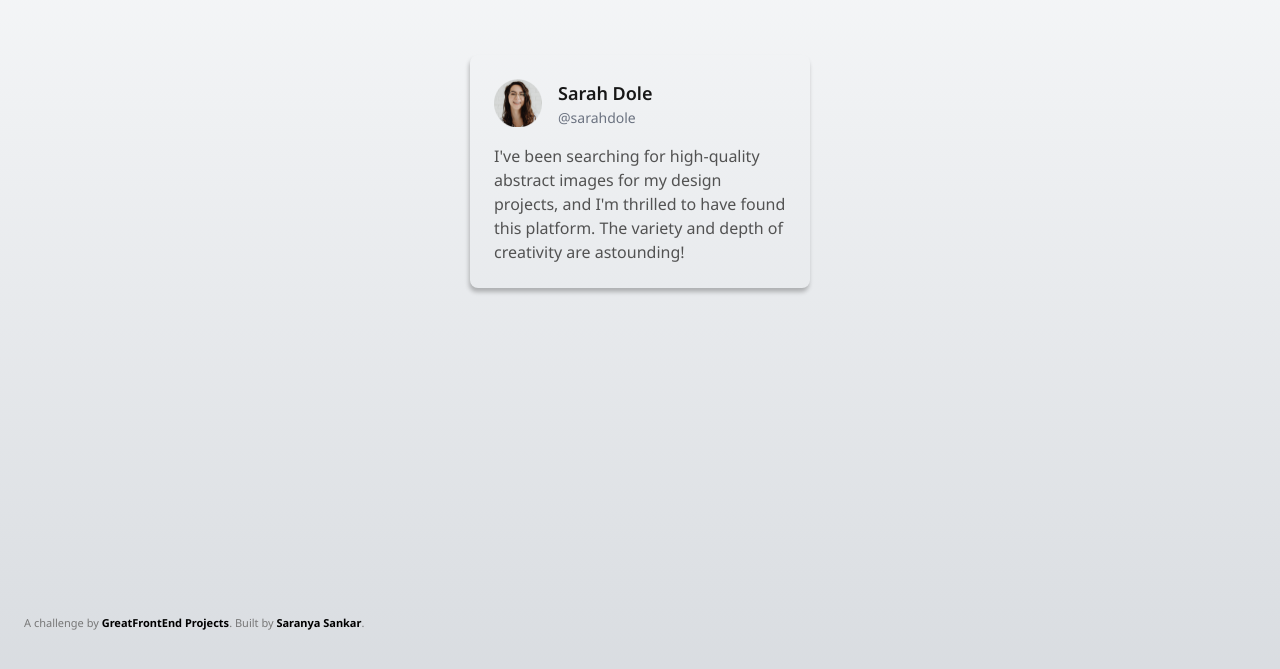
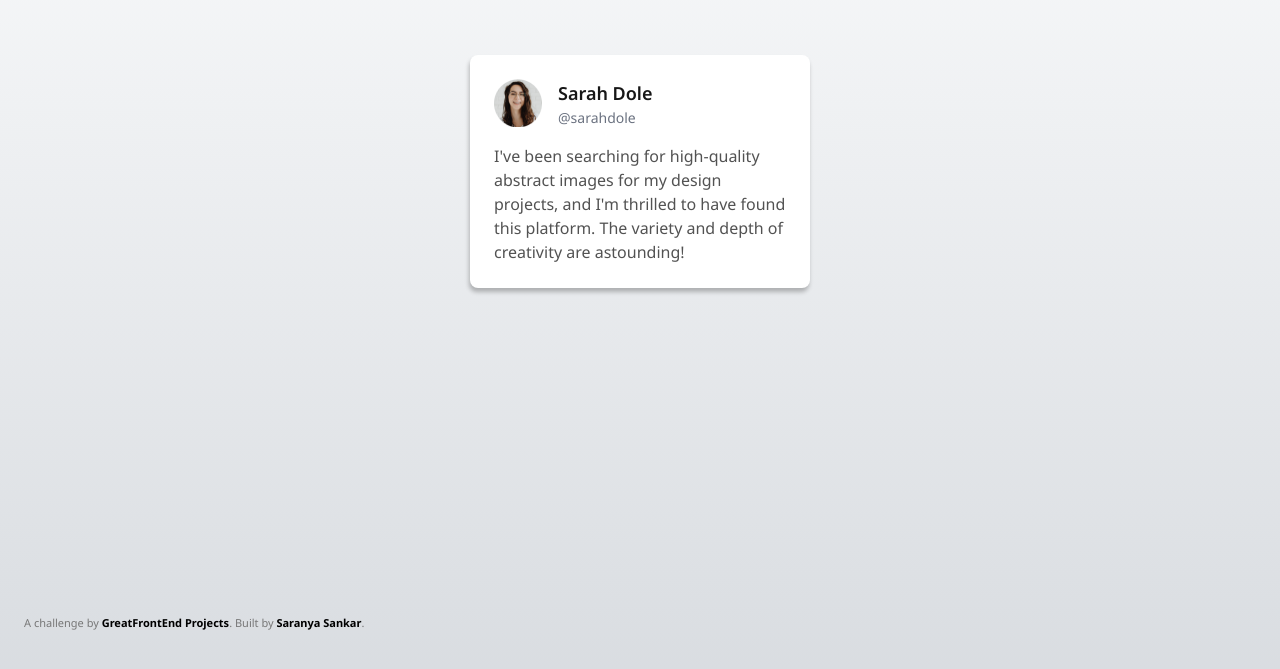
Before and after one commit to saranyapsankar/testimonial, a plain HTML site: page index.html in a window 1280 px wide. Shown: the part 145-814 px from the top of the page. Drawn offline with nearby package versions, Linux system fonts and the light colour scheme.

Commit message:
fixed card style

```diff
--- a/index.html
+++ b/index.html
@@ -22,7 +22,7 @@
     <!-- <h1 class="text-5xl text-center font-semibold pt-20">
       Hello world! Write your content here.
     </h1> -->
-    <div class="card flex flex-col justify-center">
+    <div class="card flex flex-col justify-center bg-white">
       <div class="card-header flex">
         <img class="card-img" src="img/profile-thumbnail.png" alt="GreatFrontEnd Projects" />
         <div class="card-header-content flex flex-col">
```
